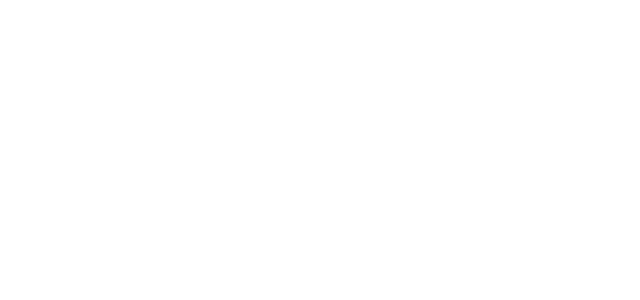
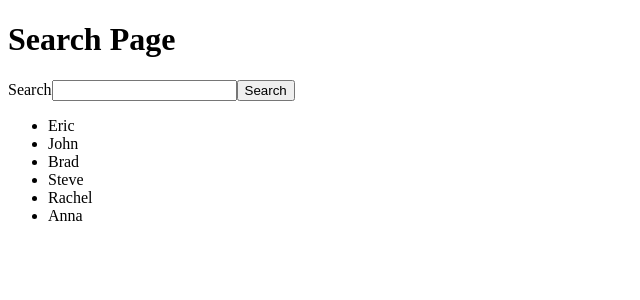
Before and after one commit to bradtaylor707/little-game, a React (Vite) app: page /search in a window 1280 px wide. Before the commit this address had no page. Shown: the top 300 px of the page, without its empty margins (0-640 px from the left). Built offline with nearby package versions, Linux system fonts and the light colour scheme.

Commit message:
added a search page

```diff
--- a/src/app.tsx
+++ b/src/app.tsx
@@ -3,8 +3,9 @@
 import Home from "./pages/home";
 import Maze from "./pages/maze";
 import Jotai from "./pages/jotai";
+import Todos2 from "./pages/todos-2";
 import Todos from "./pages/todos";
-import Todos2 from "./pages/todos-2";
+import Search from "./pages/search";
 import "./app.scss";
 
 function App() {
@@ -18,6 +19,7 @@
           <Route path={"jotai"} element={<Jotai />} />
           <Route path={"todos"} element={<Todos />} />
           <Route path={"todos2"} element={<Todos2 />} />
+          <Route path={"search"} element={<Search />} />
         </Routes>
       </BrowserRouter>
     </main>
--- a/src/pages/home.tsx
+++ b/src/pages/home.tsx
@@ -19,6 +19,9 @@
         <li>
           <Link to={"jotai"}>Future Message</Link>
         </li>
+        <li>
+          <Link to={"search"}>Search</Link>
+        </li>
       </ul>
     </div>
   );
--- /dev/null
+++ b/src/pages/search.tsx
@@ -0,0 +1,87 @@
+import { useMemo, useRef, useState } from "react";
+
+const items = ["Eric", "John", "Brad", "Steve", "Rachel", "Anna"];
+
+export default function Search() {
+  const [searchValue, setSearchValue] = useState("");
+  const [savedSearches, setSavedSearches] = useState(() => new Set<string>());
+
+  const inputRef = useRef<HTMLInputElement>(null);
+
+  const search = (value?: string) => {
+    const v = (value ?? searchValue).trim();
+
+    setSearchValue(v);
+
+    if (v) {
+      setSavedSearches((prev) => {
+        return new Set([v, ...prev]);
+      });
+    }
+  };
+
+  const shownItems = useMemo(() => {
+    const lowerSearchValue = searchValue.toLowerCase();
+
+    return items.filter((item) => {
+      return item.toLowerCase().includes(lowerSearchValue);
+    });
+  }, [searchValue]);
+
+  return (
+    <div id={"search"}>
+      <h1>Search Page</h1>
+      <ol>
+        {[...savedSearches].map((value) => {
+          return (
+            <li
+              key={value}
+              onClick={() => {
+                search(value);
+              }}
+            >
+              {value}
+            </li>
+          );
+        })}
+      </ol>
+      <div>
+        <form
+          onSubmit={(evt) => {
+            evt.preventDefault();
+
+            search();
+            setSearchValue("");
+          }}
+        >
+          <label htmlFor={"search-input"}>Search</label>
+          <input
+            ref={inputRef}
+            id={"search-input"}
+            name={"searchField"}
+            type={"text"}
+            value={searchValue}
+            onChange={(evt) => {
+              search(evt.target.value);
+            }}
+          />
+          <button
+            onClick={() => {
+              search();
+              setSearchValue("");
+            }}
+          >
+            Search
+          </button>
+        </form>
+      </div>
+      <div>
+        <ul>
+          {shownItems.map((item) => {
+            return <li key={item}>{item}</li>;
+          })}
+        </ul>
+      </div>
+    </div>
+  );
+}
```
